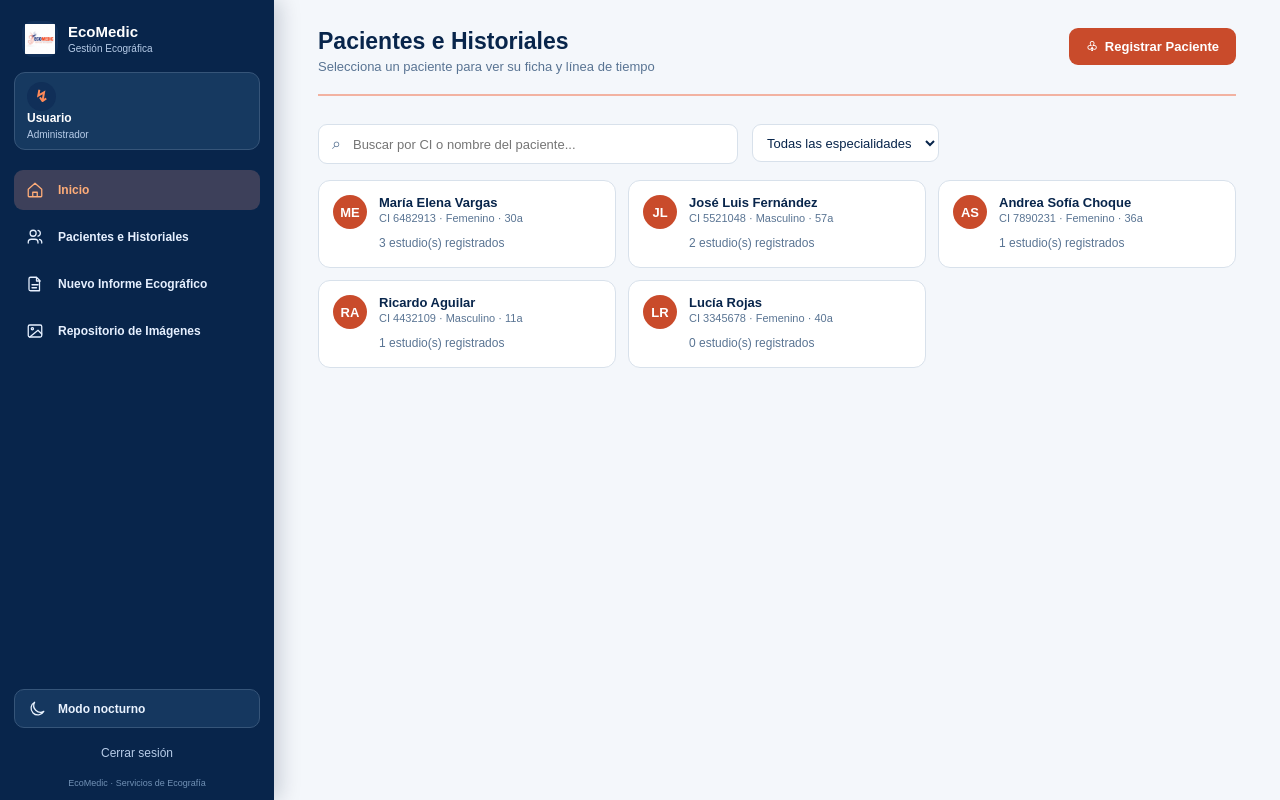
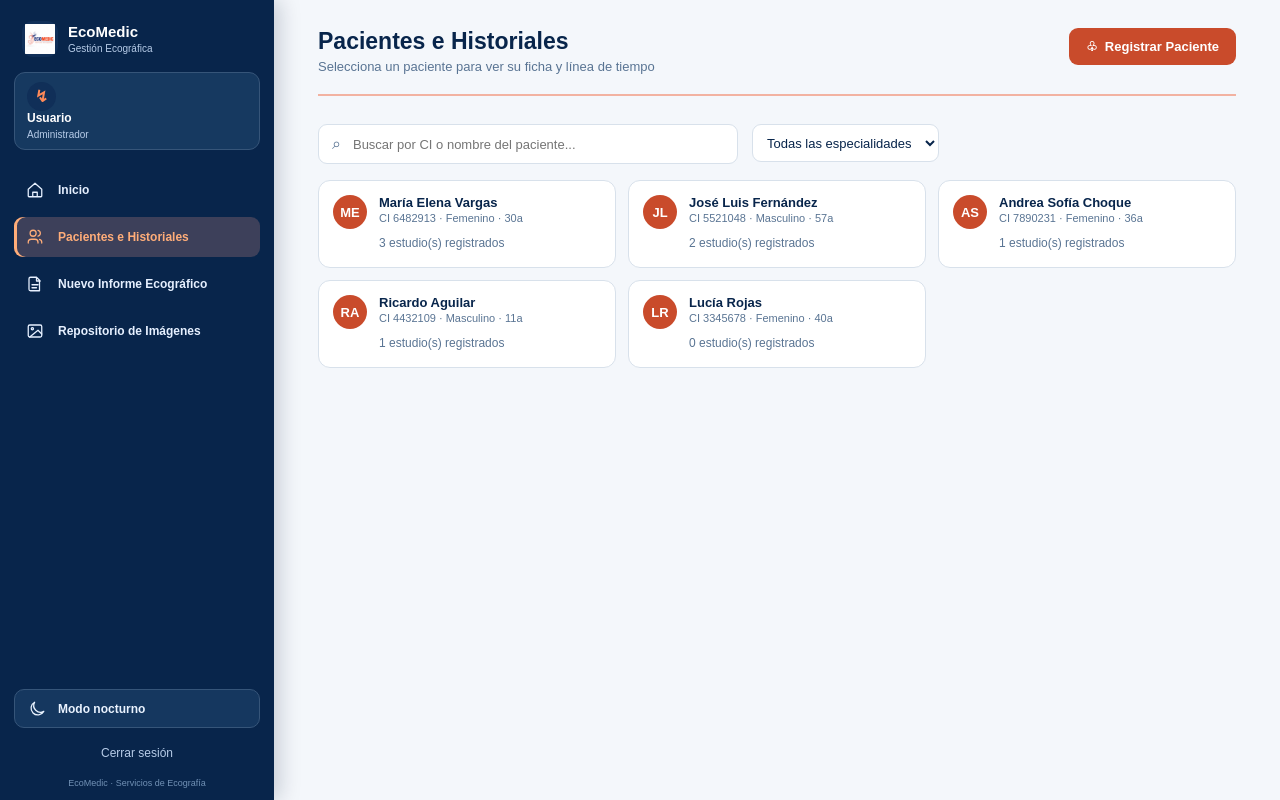
Before and after one commit to Emsof26/web-ecomedic, a React (Vite) app in the folder web-comedic/: page /pacientes in a window 1280 px wide. Built offline with nearby package versions, Linux system fonts and the light colour scheme.

Commit message:
Se ajustó el estado activo de los botones del Navbar

```diff
--- a/web-comedic/src/components/navigation/Navbar.css
+++ b/web-comedic/src/components/navigation/Navbar.css
@@ -11,88 +11,19 @@
   color: #eaf3ff;
 }
 
-.navbar__header {
-  display: flex;
-  align-items: center;
-  justify-content: space-between;
-  padding: 1px 8px 15px;
-}
-
-.navbar__brand,
-.navbar__link,
-.navbar__theme {
-  display: flex;
-  align-items: center;
-}
-
-.navbar__brand {
-  gap: 10px;
-  color: #fff;
-  font-size: 15px;
-  line-height: 1.05;
-  text-decoration: none;
-}
-
-.navbar__brand strong,
-.navbar__brand small,
-.navbar__account strong,
-.navbar__account small {
-  display: block;
-}
-
-.navbar__brand small,
-.navbar__account small {
-  margin-top: 4px;
-  color: #b7cce8;
-  font-size: 10px;
-  font-weight: 500;
-}
-
-.navbar__brand-mark,
-.navbar__avatar {
-  display: grid;
-  place-items: center;
-  border-radius: 11px;
-  background: #102f58;
-  color: #ff8a58;
-  font-size: 23px;
-  font-weight: 700;
-}
-
-.navbar__brand-mark {
-  width: 36px;
-  height: 36px;
-  overflow: hidden;
-  padding: 3px;
-}
-
-.navbar__brand-mark img {
-  width: 100%;
-  height: 100%;
-  display: block;
-  object-fit: contain;
-}
-
+.navbar__header { display: flex; align-items: center; justify-content: space-between; padding: 1px 8px 15px; }
+.navbar__brand, .navbar__link, .navbar__theme { display: flex; align-items: center; }
+.navbar__brand { gap: 10px; color: #fff; font-size: 15px; line-height: 1.05; text-decoration: none; }
+.navbar__brand strong, .navbar__brand small, .navbar__account strong, .navbar__account small { display: block; }
+.navbar__brand small, .navbar__account small { margin-top: 4px; color: #b7cce8; font-size: 10px; font-weight: 500; }
+.navbar__brand-mark, .navbar__avatar { display: grid; place-items: center; border-radius: 11px; background: #102f58; color: #ff8a58; font-size: 23px; font-weight: 700; }
+.navbar__brand-mark { width: 36px; height: 36px; overflow: hidden; padding: 3px; }
+.navbar__brand-mark img { width: 100%; height: 100%; display: block; object-fit: contain; }
 .navbar__user-panel { margin-bottom: 20px; }
-
-.navbar__account {
-  width: 100%;
-  min-height: 52px;
-  gap: 10px;
-  padding: 9px 12px;
-  border: 1px solid #365579;
-  border-radius: 11px;
-  background: #163960;
-  color: #fff;
-  font: inherit;
-  text-align: left;
-  cursor: pointer;
-}
-
+.navbar__account { width: 100%; min-height: 52px; gap: 10px; padding: 9px 12px; border: 1px solid #365579; border-radius: 11px; background: #163960; color: #fff; font: inherit; text-align: left; }
 .navbar__avatar { width: 29px; height: 29px; border-radius: 50%; font-size: 16px; }
 .navbar__account strong { font-size: 12px; }
 .navbar__read-only { margin: -8px 4px 14px; color: #b7cce8; font-size: 11px; }
-
 .navbar__navigation { display: grid; gap: 7px; }
 
 .navbar__link {
@@ -104,38 +35,23 @@
   font-size: 12px;
   font-weight: 600;
   text-decoration: none;
-  transition: background-color .2s ease, color .2s ease;
+  transition: background-color .2s ease, color .2s ease, transform .2s ease;
 }
 
-.navbar__link:first-child,
 .navbar__link:hover,
-.navbar__link:focus-visible { background: #3d405a; color: #ffad79; }
-.navbar__link svg,
-.navbar__theme svg,
-.navbar-toggle svg,
-.navbar__close svg { width: 18px; height: 18px; fill: none; stroke: currentColor; stroke-linecap: round; stroke-linejoin: round; stroke-width: 1.7; }
-
-.navbar__footer { margin-top: auto; }
-.navbar__theme {
-  width: 100%;
-  min-height: 39px;
-  gap: 12px;
-  padding: 0 13px;
-  border: 1px solid #365579;
-  border-radius: 10px;
-  background: #15375f;
-  color: #eaf3ff;
-  font: inherit;
-  font-size: 12px;
-  font-weight: 600;
-  text-align: left;
-  cursor: pointer;
+.navbar__link:focus-visible,
+.navbar__link--active {
+  background: #3d405a;
+  color: #ffad79;
 }
 
+.navbar__link--active { box-shadow: inset 3px 0 0 #ffad79; }
+.navbar__link svg, .navbar__theme svg, .navbar-toggle svg, .navbar__close svg { width: 18px; height: 18px; fill: none; stroke: currentColor; stroke-linecap: round; stroke-linejoin: round; stroke-width: 1.7; }
+.navbar__footer { margin-top: auto; }
+.navbar__theme { width: 100%; min-height: 39px; gap: 12px; padding: 0 13px; border: 1px solid #365579; border-radius: 10px; background: #15375f; color: #eaf3ff; font: inherit; font-size: 12px; font-weight: 600; text-align: left; cursor: pointer; }
 .navbar__logout { width: 100%; margin-top: 10px; padding: 8px; border: 0; border-radius: 8px; background: transparent; color: #b7cce8; font: inherit; font-size: 12px; cursor: pointer; }
 .navbar__logout:hover { background: #15375f; color: #fff; }
 .navbar__copyright { margin: 10px 0 0; color: #7191b5; font-size: 9px; text-align: center; }
-
 .navbar-toggle, .navbar__close { border: 0; background: transparent; color: #dfeeff; cursor: pointer; }
 .navbar-toggle, .navbar__close, .navbar__overlay { display: none; }
 .navbar__link:focus-visible, .navbar__brand:focus-visible, .navbar__theme:focus-visible, .navbar__logout:focus-visible, .navbar-toggle:focus-visible, .navbar__close:focus-visible { outline: 2px solid #ffad79; outline-offset: 2px; }
```
